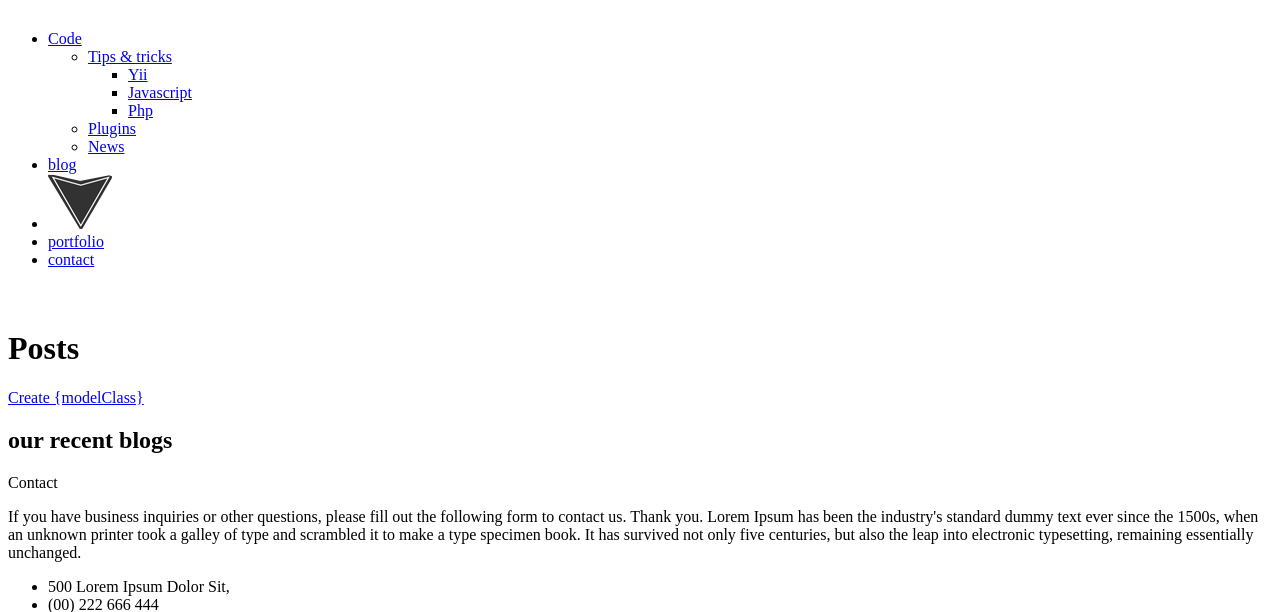
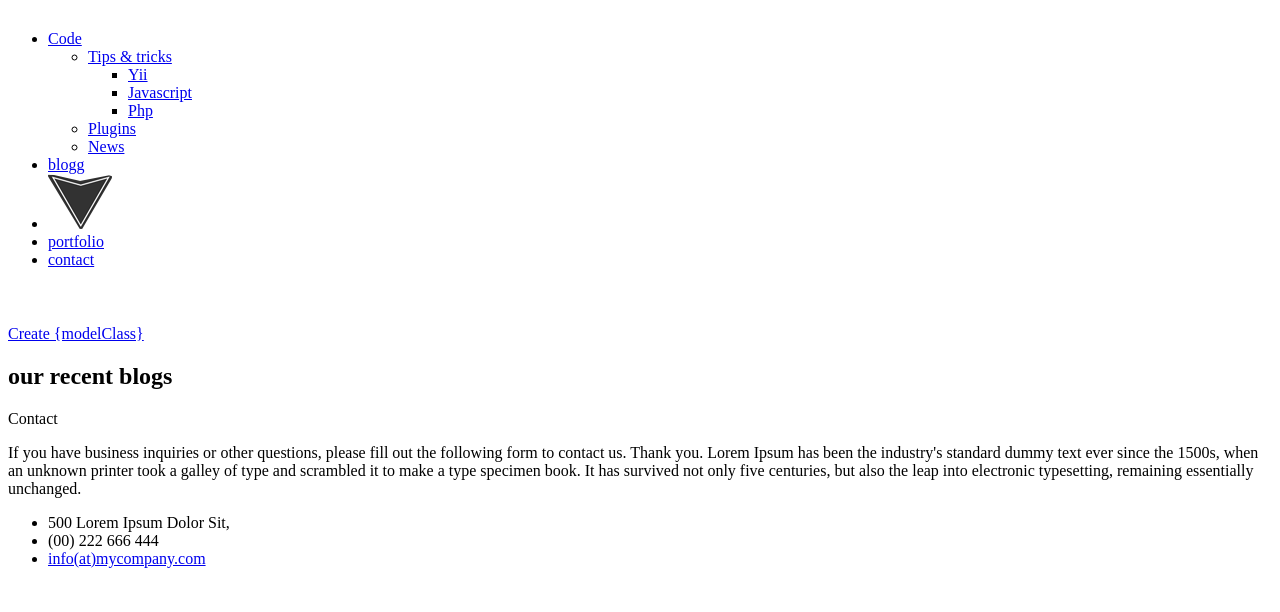
Before and after one commit to Sampa/PP, a Yii app: template frontend/views/post/index.php in a window 1280 px wide. Shown: the top 612 px of the page. Run offline with PHP 8.4 and a stand-in for Yii, Linux system fonts and the light colour scheme; the template is opened without the code that fills it, so the values that code supplies are empty; some libraries are stand-ins or nearby versions.

Commit message:
tog bort rubrik och kanske nåt mer

```diff
--- a/frontend/views/layouts/main.php
+++ b/frontend/views/layouts/main.php
@@ -71,7 +71,7 @@
                         </ul>
                     </li>
                     <li class="menu-link page-scroll">
-                        <a class="" href="<?=Url::toRoute(["/site/blog"]);?>">blog</a>
+                        <a class="" href="<?=Url::toRoute(["/post"]);?>">blogg</a>
                     </li>
                     <li class="logo menu-link page-scroll">
                         <a title="Sofie" href="<?=Url::toRoute(["/site/index", "#"=>"about"]);?>">
--- a/frontend/views/post/index.php
+++ b/frontend/views/post/index.php
@@ -14,7 +14,7 @@
 ?>
 <div class="post-index">
 
-    <h1><?= Html::encode($this->title) ?></h1>
+
 
     <?php
     // echo $this->render('_search', ['model' => $searchModel]);
```
